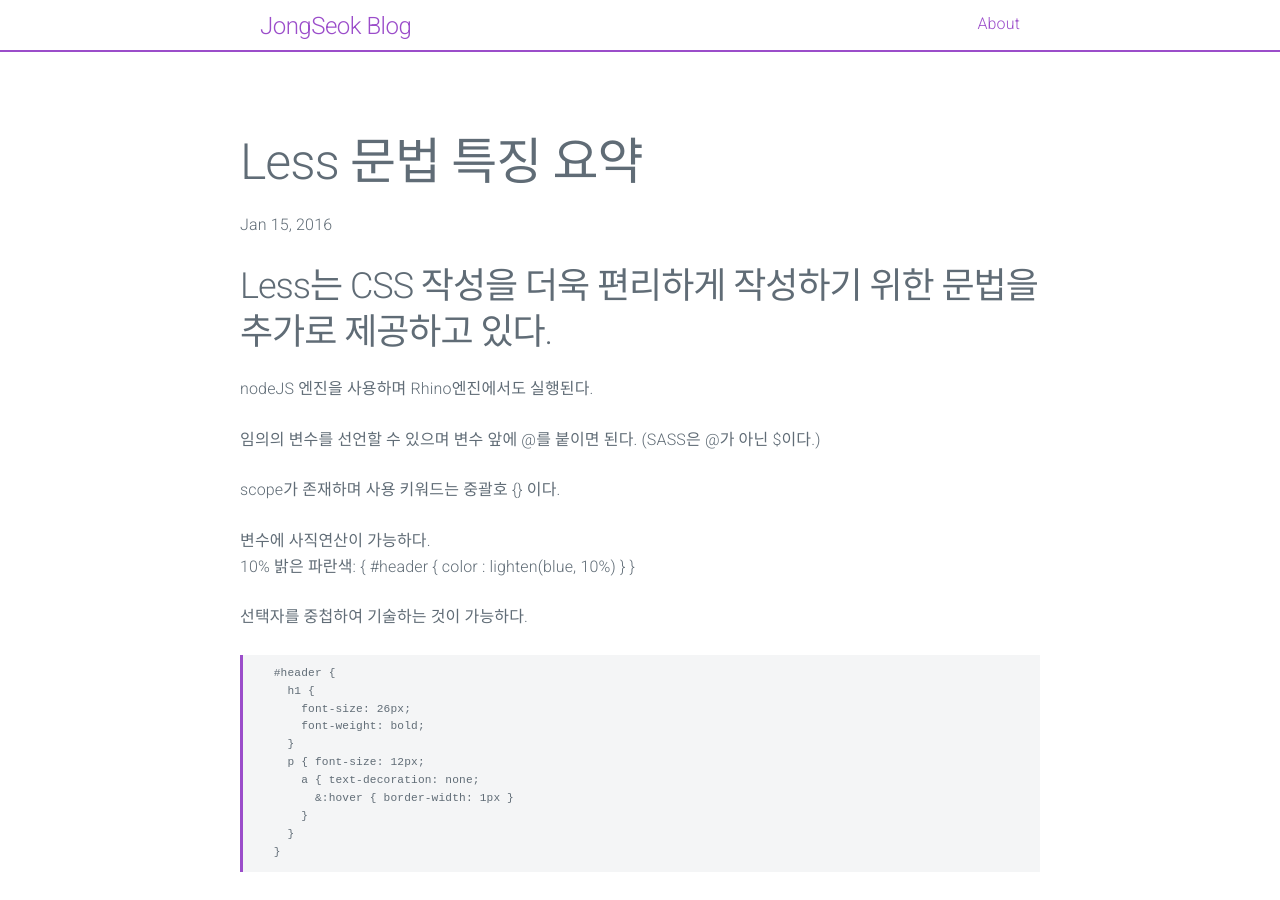
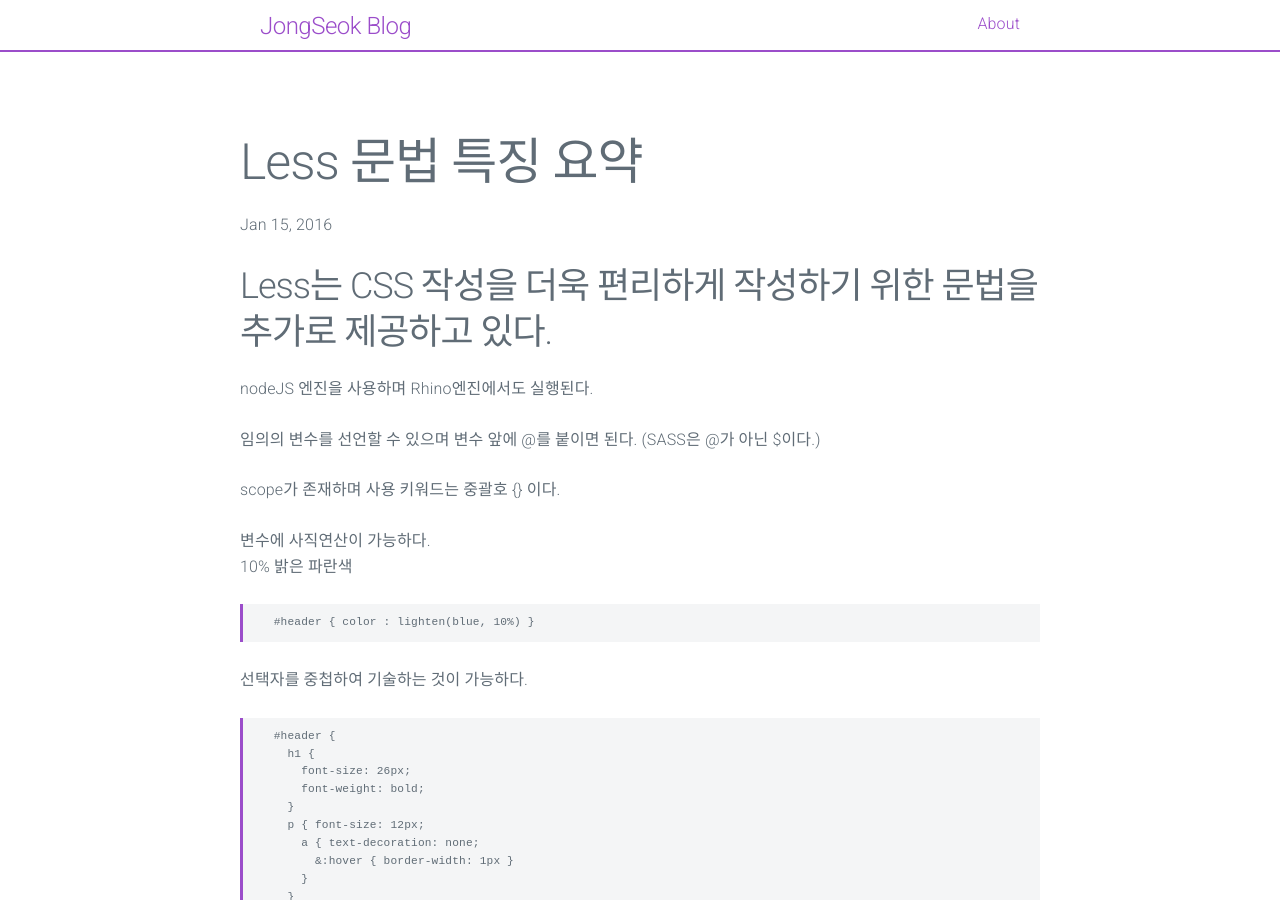
Before and after one commit to fareez-ahamed/millikyl, a Jekyll site: the page built from _posts/2016-01-15-Less 문법 특징 요약.md, in a window 1280 px wide and 900 px high. Built offline with Jekyll 4.4.1, drawn with Linux system fonts in a browser that asks for light colours.

Commit message:
Update 2016-01-15-Less 문법 특징 요약.md

````diff
--- a/_posts/2016-01-15-Less 문법 특징 요약.md
+++ b/_posts/2016-01-15-Less 문법 특징 요약.md
@@ -13,7 +13,10 @@ nodeJS 엔진을 사용하며 Rhino엔진에서도 실행된다.<br>
 scope가 존재하며 사용 키워드는 중괄호 {} 이다.<br>
 
 변수에 사직연산이 가능하다.<br>
-10% 밝은 파란색: { #header { color : lighten(blue, 10%) } }
+10% 밝은 파란색
+```less
+  #header { color : lighten(blue, 10%) }
+```
 
 선택자를 중첩하여 기술하는 것이 가능하다.<br>
 ```less
````
